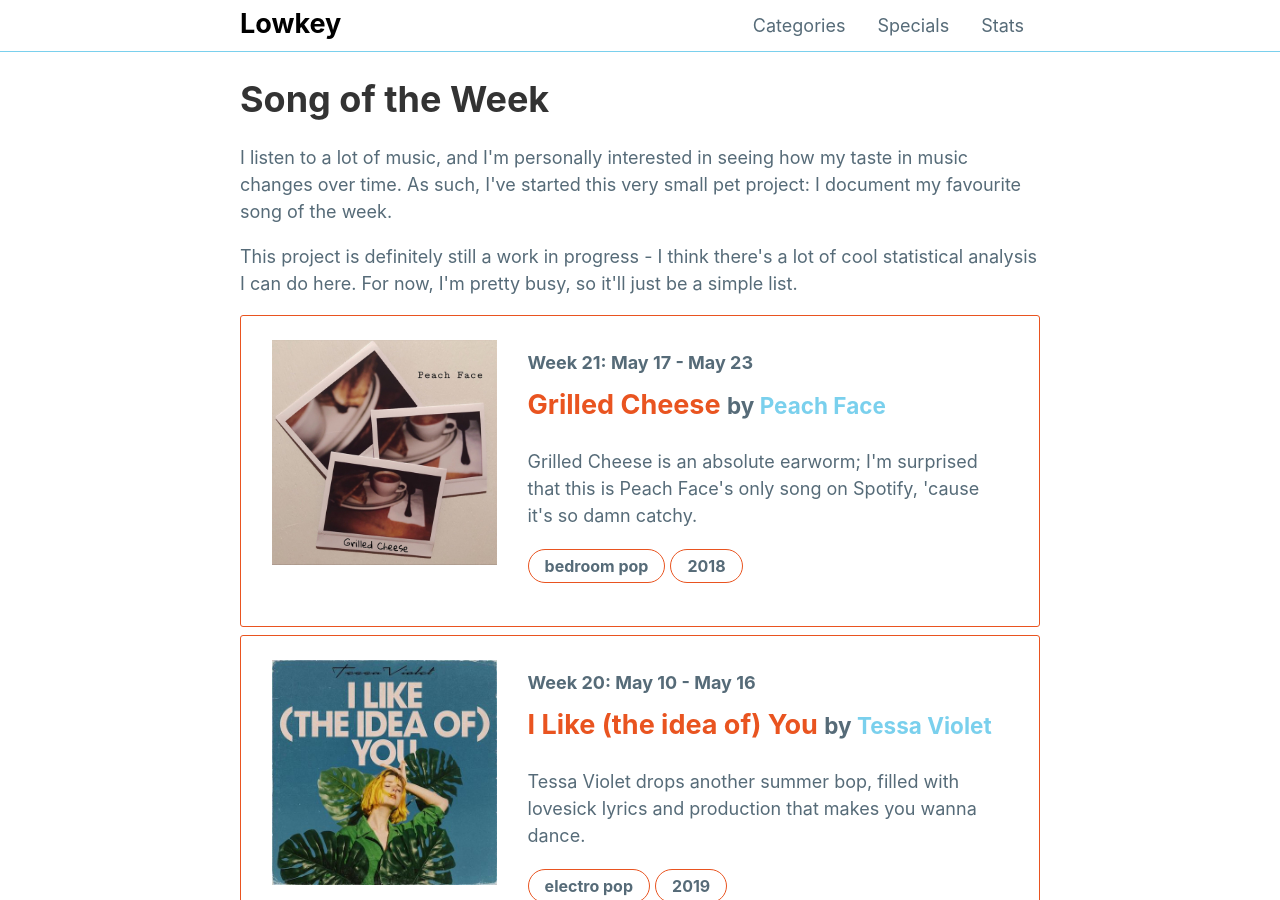
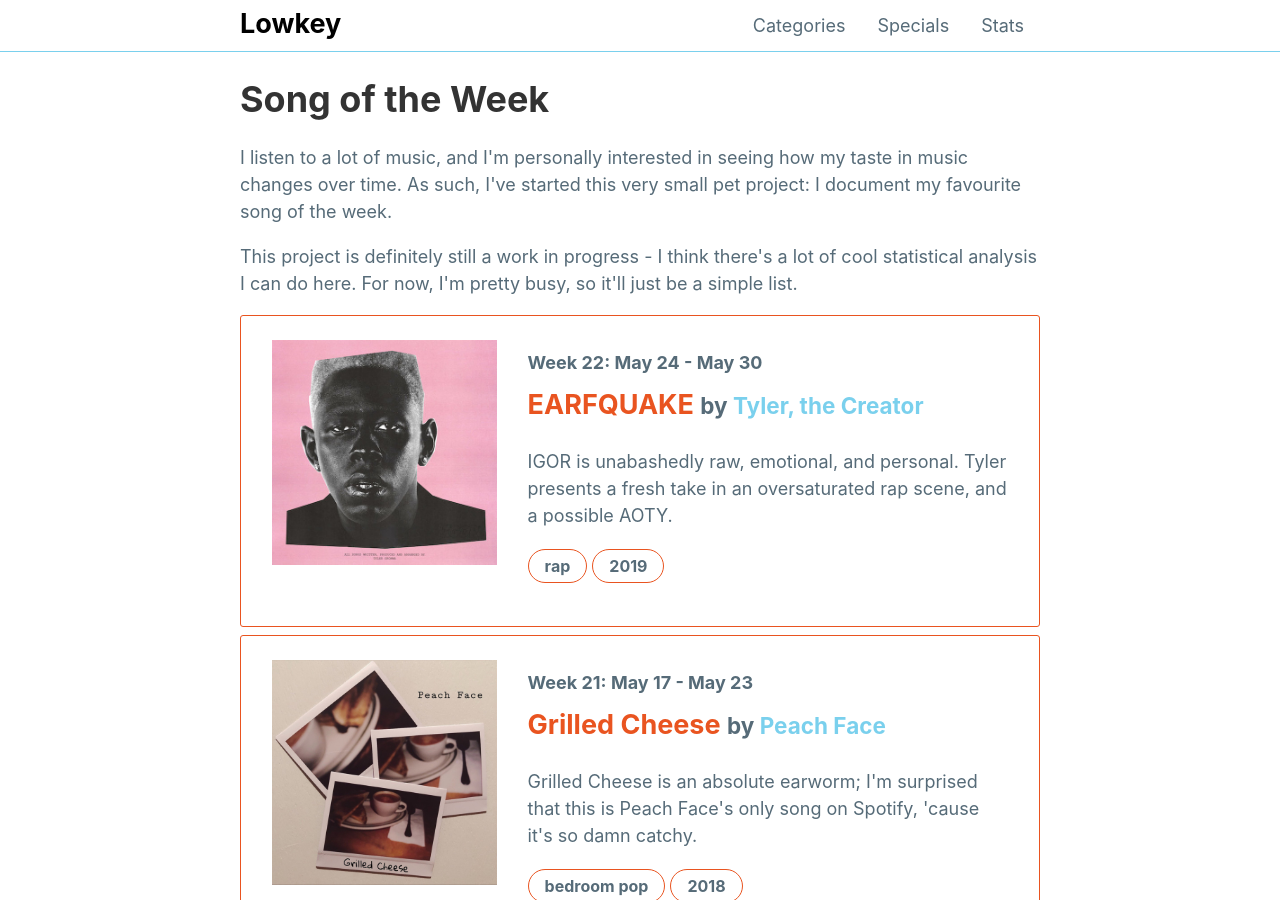
Before and after one commit to mattxwang/lowkey, a Jekyll site: the page built from _stats/song-of-the-week.html, in a window 1280 px wide and 900 px high. Built offline with Jekyll 4.4.1, drawn with Linux system fonts in a browser that asks for light colours.

Commit message:
igor is great

```diff
--- a/_data/stats.yml
+++ b/_data/stats.yml
@@ -209,3 +209,13 @@ song_of_the_week:
     year: 2018
     blurb: >
       Grilled Cheese is an absolute earworm; I'm surprised that this is Peach Face's only song on Spotify, 'cause it's so damn catchy.
+  week22:
+    week: "Week 22: May 24 - May 30"
+    title: "EARFQUAKE"
+    artist: "Tyler, the Creator"
+    album: "IGOR"
+    album_art: "igor.jpg"
+    genre: "rap"
+    year: 2019
+    blurb: >
+      IGOR is unabashedly raw, emotional, and personal. Tyler presents a fresh take in an oversaturated rap scene, and a possible AOTY.
```
Also changed, not shown: img/albums/igor.jpg (added).
